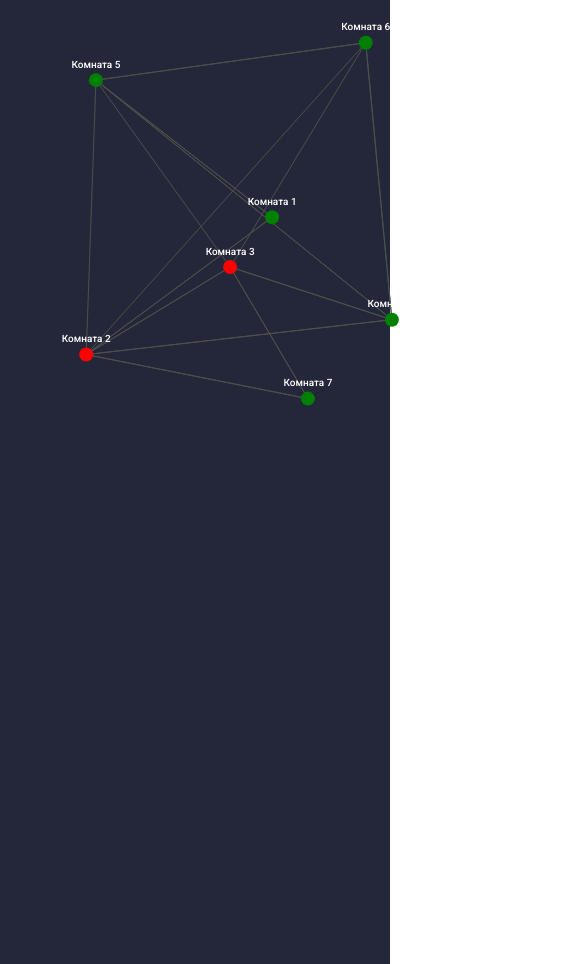
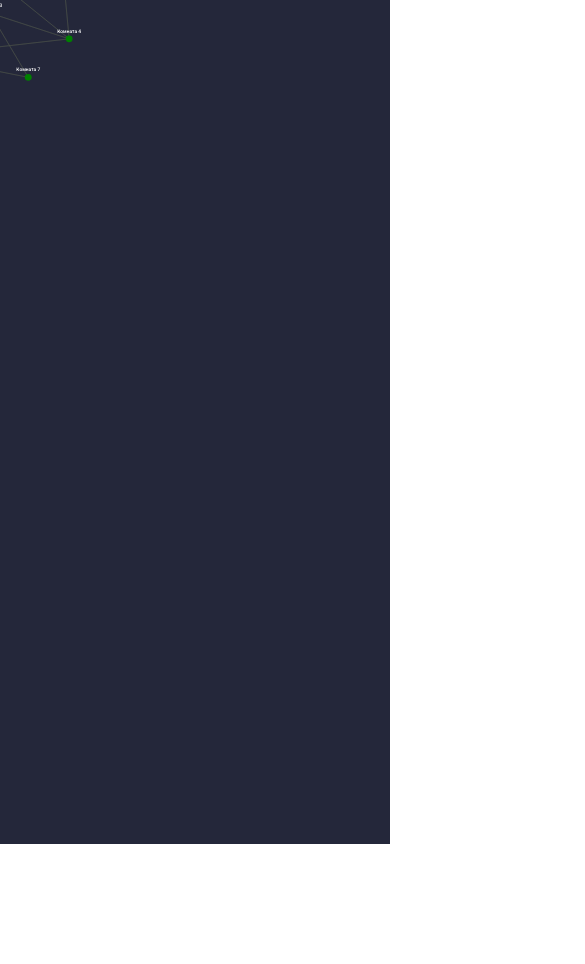
Before and after one commit to Zayac11/Cv-Constructor, a React (Create React App) app: page / in a window 390 px wide. Shown: the top 964 px of the page, 585 px wide, since content can reach past the window. After the commit the page ends 844 px from the top, so only its background shows below. Built offline with nearby package versions, Linux system fonts and the light colour scheme.

Commit message:
responsive svg

```diff
--- a/src/components/D3/D3Main.jsx
+++ b/src/components/D3/D3Main.jsx
@@ -25,8 +25,8 @@
     const width = +svg.attr('width')
     const height = +svg.attr('height')
     // debugger
-    const centerX = width / 4
-    const centerY = height / 4
+    const centerX = 0
+    const centerY = 0
     // svg.attr("transform","translate(0,0)scale(.5,.5)");
 
     const simulation = d3.forceSimulation(nodes)
@@ -137,7 +137,8 @@
 
     return (
         <>
-            <svg id='container' width='1000' height='960'> </svg>
+            <svg id='container' viewBox="0 0 800 1000" preserveAspectRatio="xMidYMid meet"
+            > </svg>
         </>
     )
 }
```
